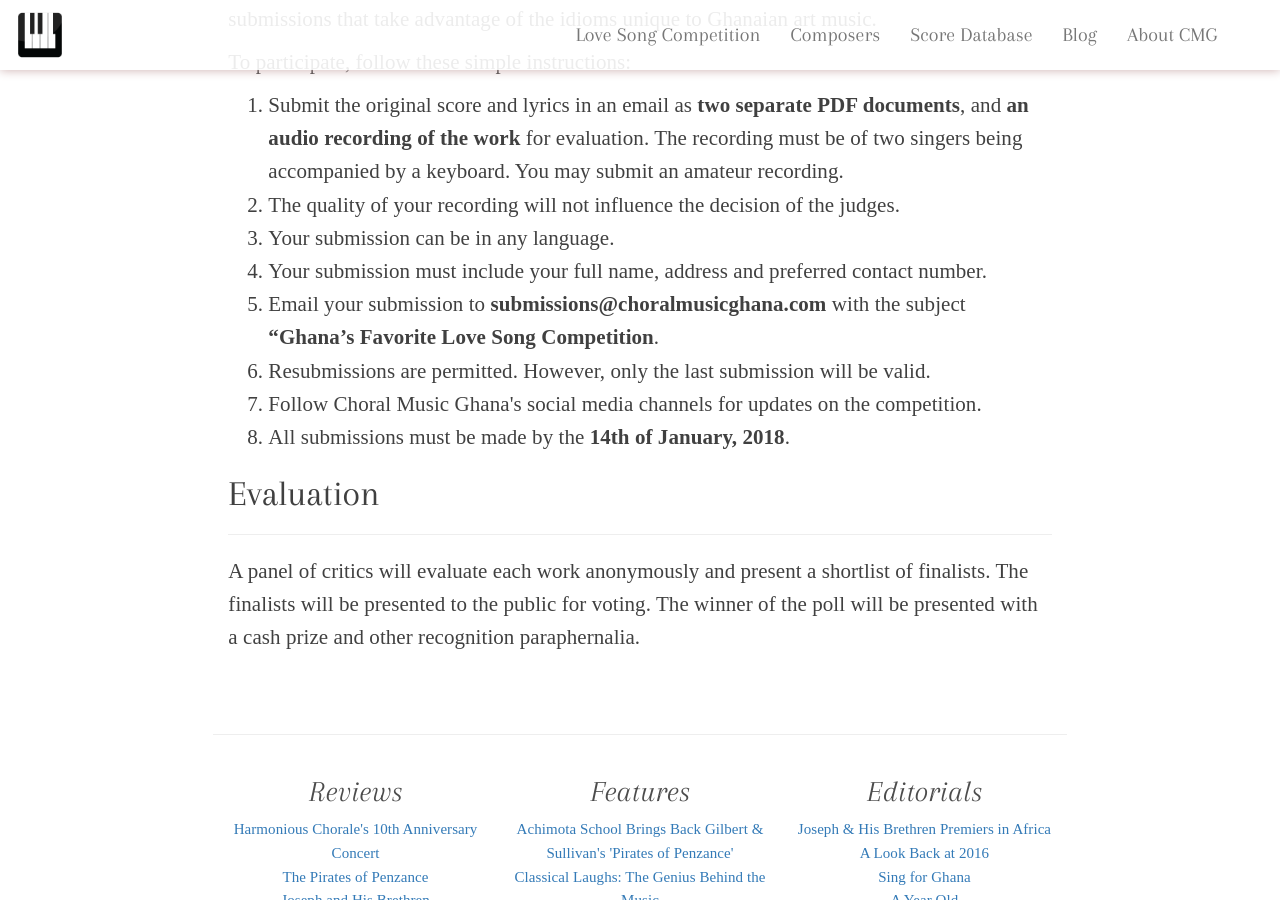
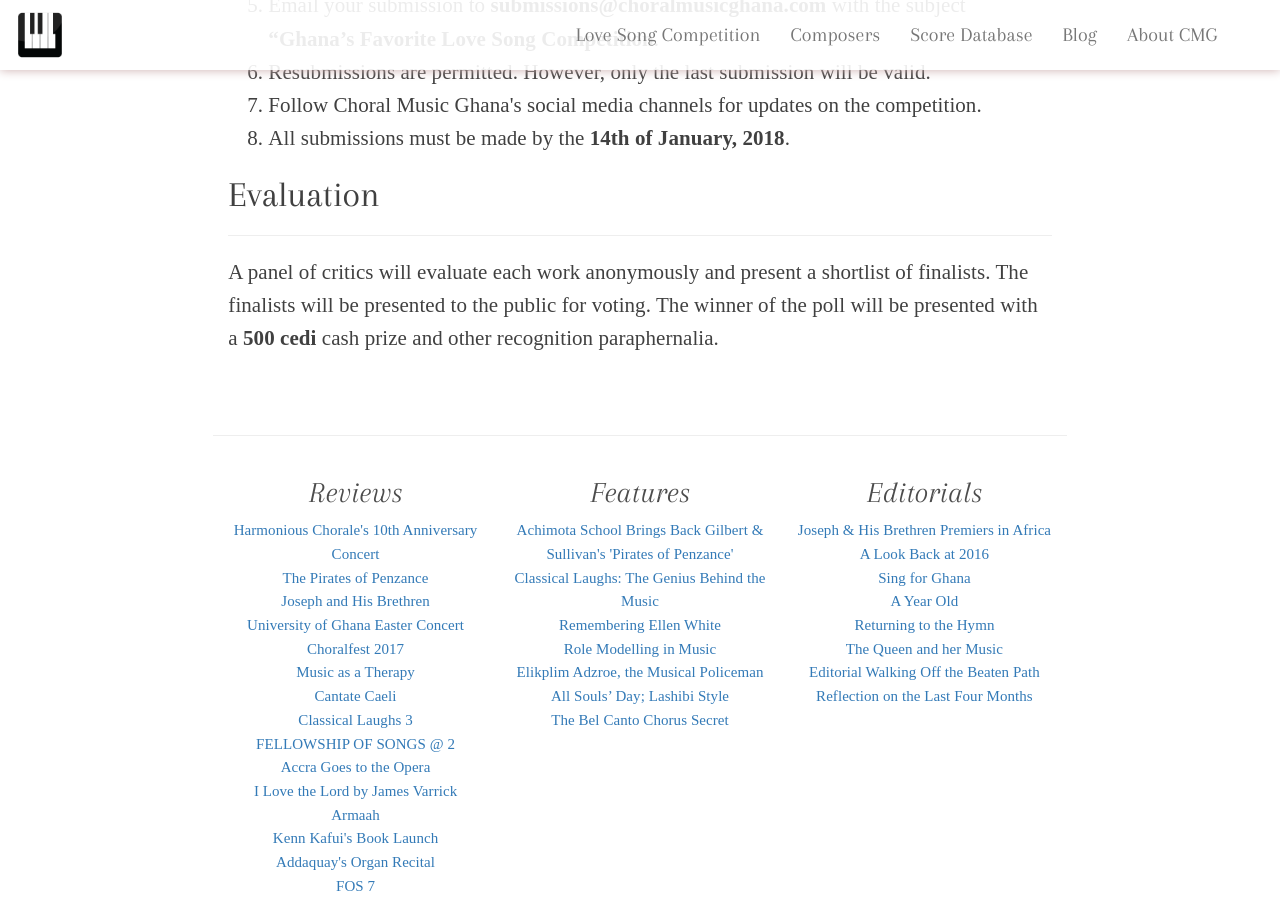
Before and after one commit to choralmusicghana/choralmusicghana.github.io, a Jekyll site: the page built from lovesongcompetition.html, in a window 1280 px wide and 900 px high, scrolled down 1804 px. Built offline with Jekyll 4.4.1, drawn with Linux system fonts in a browser that asks for light colours; nearby versions of some CDN libraries; some web fonts are replaced; comment, search, counter and statistics services are not loaded.

Commit message:
Change GHFLS banner Include GHFLS in feature carousel Include cash prize in GHFLS post

```diff
--- a/_data/featureCarouselImages.json
+++ b/_data/featureCarouselImages.json
@@ -1,4 +1,10 @@
 [
+	{
+		"src": "ghflsbanner",
+		"title": "Choral Music Ghana announces it's Love Song competition",
+		"subtitle": "In another first, Ghana's largest classical review site awards composers for diverse, innovative expression",
+		"link": "http://bit.ly/2iTDtIz"
+	},
 	{
 		"src": "cmg-4365",
 		"title":"Achimota School Revives The Pirates of Penzance",
--- a/lovesongcompetition.html
+++ b/lovesongcompetition.html
@@ -7,7 +7,7 @@
 <h1>Ghana's Favourite Love Song Competition</h1>
 <hr>
  <div class="center">
-    <img class="img-responsive" height="300px" src="/img/ghfls-small.png" alt="{{page.title}} {{page.description}}">
+    <img class="img-responsive" height="300px" src="/img/ghflsbanner.jpg" alt="{{page.title}} {{page.description}}">
 </div>
 <p>
 	As part of Choral Music Ghana's drive to inspire more diverse expression in Ghanaian art music, we are happy to invite all Ghanaian composers to our first nation-wide competition for Ghanaian composers: the Ghana's Favourite Love Song Competition!
@@ -54,5 +54,5 @@
 <h1>Evaluation</h1>
 <hr>
 <p>
-	A panel of critics will evaluate each work anonymously and present a shortlist of finalists. The finalists will be presented to the public for voting. The winner of the poll will be presented with a cash prize and other recognition paraphernalia.
+	A panel of critics will evaluate each work anonymously and present a shortlist of finalists. The finalists will be presented to the public for voting. The winner of the poll will be presented with a <strong>500 cedi</strong> cash prize and other recognition paraphernalia.
 </p>
```
Also changed, not shown: img/ghflsbanner.jpg (added), img/posts/ghflsbanner.jpg (added), 1 other file.
